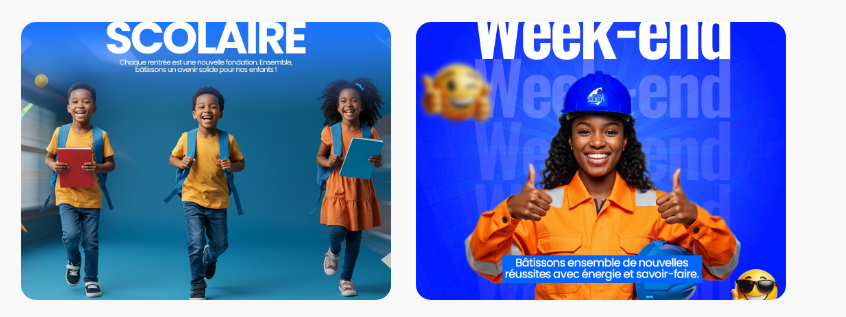
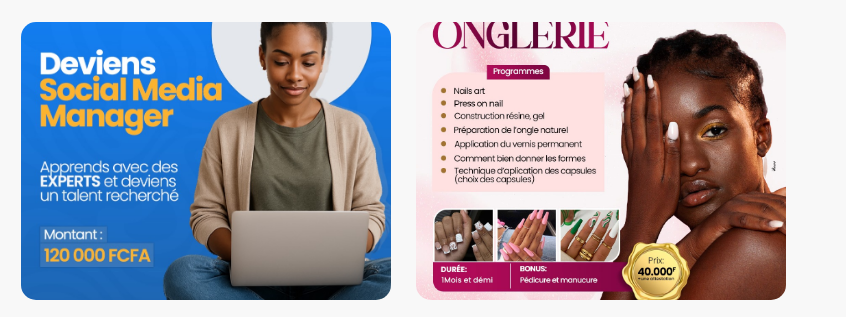
Before and after one commit to Edem55901869/Portfolioroxanekidjo, a plain HTML site: page index.html in a window 1280 px wide. Shown: the part 4222-4539 px from the top of the page, 434-1280 px from the left. Drawn offline with Linux system fonts and the light colour scheme.

Commit message:
Add files via upload

```diff
--- a/index.html
+++ b/index.html
@@ -1073,7 +1073,7 @@
                 </div>
                  <!-- Affiches (5 exemples) -->
                 <div class="portfolio-item affiche fade-in delay-1">
-                    <img src="/af1.jpg" alt="Affiche concert" class="portfolio-img">
+                    <img src="/am1.jpg" alt="Affiche concert" class="portfolio-img">
                     <div class="portfolio-overlay">
                         <h3 class="portfolio-title">Concert</h3>
                         <p class="portfolio-category">Affiche Publicitaire</p>
@@ -1084,7 +1084,7 @@
                 </div>
 
                 <div class="portfolio-item affiche fade-in delay-2">
-                    <img src="/af2.jpg" alt="Affiche festival" class="portfolio-img">
+                    <img src="/am2.jpg" alt="Affiche festival" class="portfolio-img">
                     <div class="portfolio-overlay">
                         <h3 class="portfolio-title">Festival</h3>
                         <p class="portfolio-category">Affiche Publicitaire</p>
```
Also changed, not shown: am1.jpg (added), am2.jpg (added).
